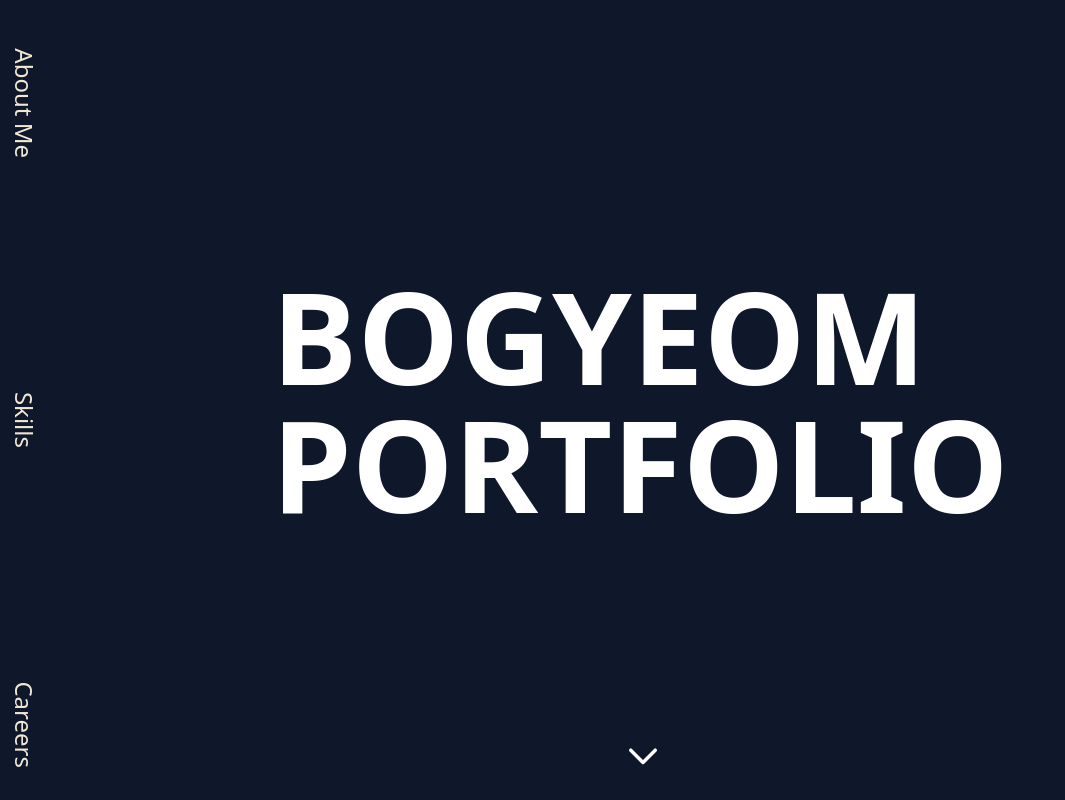
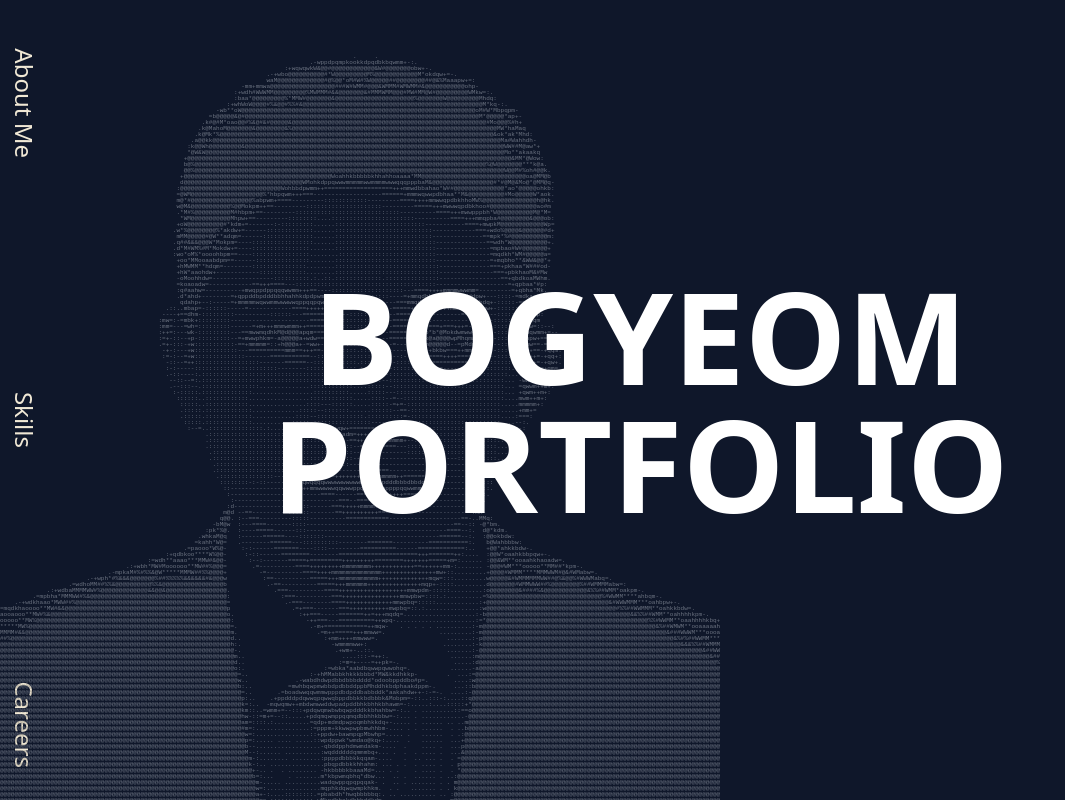
Before and after one commit to bogyeom95/portfolio, a Next.js app: page / in a window 1280 px wide. Shown: the top 800 px of the page, without its empty margins (0-1065 px from the left). Built offline with nearby package versions, Linux system fonts and the light colour scheme.

Commit message:
Animation 축소

```diff
--- a/app/components/AboutMeSection/AboutMeSection.tsx
+++ b/app/components/AboutMeSection/AboutMeSection.tsx
@@ -35,14 +35,14 @@ export default function AboutMeSection() {
         animateSplitText(descriptionRef, {
           y: 10,
           duration: 0.3,
+          ease: "power3.inOut",
           stagger: {
             each: 0.03,
-            ease: "linear",
           },
         }),
         0
       )
-      .add(animateContainer(cardContainerRef), "-=0.3")
+      .add(animateContainer(cardContainerRef), 0)
       .add(animateSplitText(cardTitleRef, { y: 10 }))
       .add(animateCards(cardContentRefs.current), "<");
 
@@ -148,7 +148,7 @@ const aboutMeItems: AboutMeItem[] = [
     id: 5,
     icon: <FaPencil className="text-slate-100" />,
     title: "학력",
-    description: "강원대학교 (컴퓨터과학과)",
+    description: "강원대학교 졸업(컴퓨터과학과)",
   },
   {
     id: 6,
--- a/app/components/ContainerWarpper.tsx
+++ b/app/components/ContainerWarpper.tsx
@@ -21,7 +21,6 @@ export default function ContainerWarpper() {
         ScrollTrigger.refresh();
       }, 100);
     };
-    window.scrollTo(0, 0);
     window.addEventListener("orientationchange", refreshScrollTrigger);
     return () => {
       window.removeEventListener("orientationchange", refreshScrollTrigger);
--- a/app/components/HeroSection/HeroSection.tsx
+++ b/app/components/HeroSection/HeroSection.tsx
@@ -13,51 +13,28 @@ export default function HeroSection() {
   const containerRef = React.useRef<HTMLElement>(null);
   const titleRef = React.useRef<HTMLDivElement>(null);
   const bgRefs = React.useRef<HTMLDivElement[]>([]);
-  const scrollHintRef = React.useRef<HTMLButtonElement>(null);
+
   useGSAP(() => {
     const tl = gsap.timeline();
     tl.add(animateHeroTitle(titleRef));
-    tl.from(scrollHintRef.current, {
-      y: -10,
-      repeat: -1,
-      yoyo: true,
-    });
+    tl.add(
+      animateAsciiBG(bgRefs, {
+        scale: 0,
+        opacity: 0,
+        ease: "power3.inOut",
 
-    const bgAnimation = animateAsciiBG(bgRefs, {
-      scale: 0,
-      opacity: 0,
-      rotation: 30,
-
-      stagger: {
-        each: 0.015,
-        from: "center",
-      },
-    });
-
-    ScrollTrigger.create({
-      trigger: containerRef.current,
-      start: "top top",
-      end: "+=2000",
-      animation: bgAnimation,
-      pin: true,
-      scrub: true,
-    });
+        stagger: {
+          each: 0.01,
+          from: "center",
+        },
+      })
+    );
   });
-
-  const handleScrollHintClick = () => {
-    if (containerRef.current) {
-      const scrollPosition = 2000;
-      window.scrollTo({
-        top: scrollPosition,
-        behavior: "smooth",
-      });
-    }
-  };
 
   return (
     <section ref={containerRef}>
-      <div className="relative  w-screen h-screen ">
-        <div className="z-10  relative  w-full h-full flex items-center justify-center ">
+      <div className="relative  w-screen h-screen flex items-center justify-center ">
+        <div className="z-10  text-center">
           <span
             ref={titleRef}
             className="text-5xl sm:text-7xl lg:text-9xl font-extrabold  text-white "
@@ -75,39 +52,8 @@ export default function HeroSection() {
           blockSize={15}
           xPosition="left-0"
           refs={bgRefs}
-          animate={false}
+          animate={true}
         />
-
-        <button
-          ref={scrollHintRef}
-          onClick={handleScrollHintClick}
-          style={{
-            position: "absolute",
-            bottom: "20px",
-            left: "50%",
-            marginLeft: "-18px",
-            border: "0",
-            outline: "0",
-            width: "42px",
-            height: "42px",
-            color: "white",
-            zIndex: 100,
-          }}
-        >
-          <svg
-            xmlns="http://www.w3.org/2000/svg"
-            fill="none"
-            viewBox="0 0 24 24"
-            strokeWidth="2"
-            stroke="currentColor"
-          >
-            <path
-              strokeLinecap="round"
-              strokeLinejoin="round"
-              d="M19 9l-7 7-7-7"
-            />
-          </svg>
-        </button>
       </div>
     </section>
   );
```
